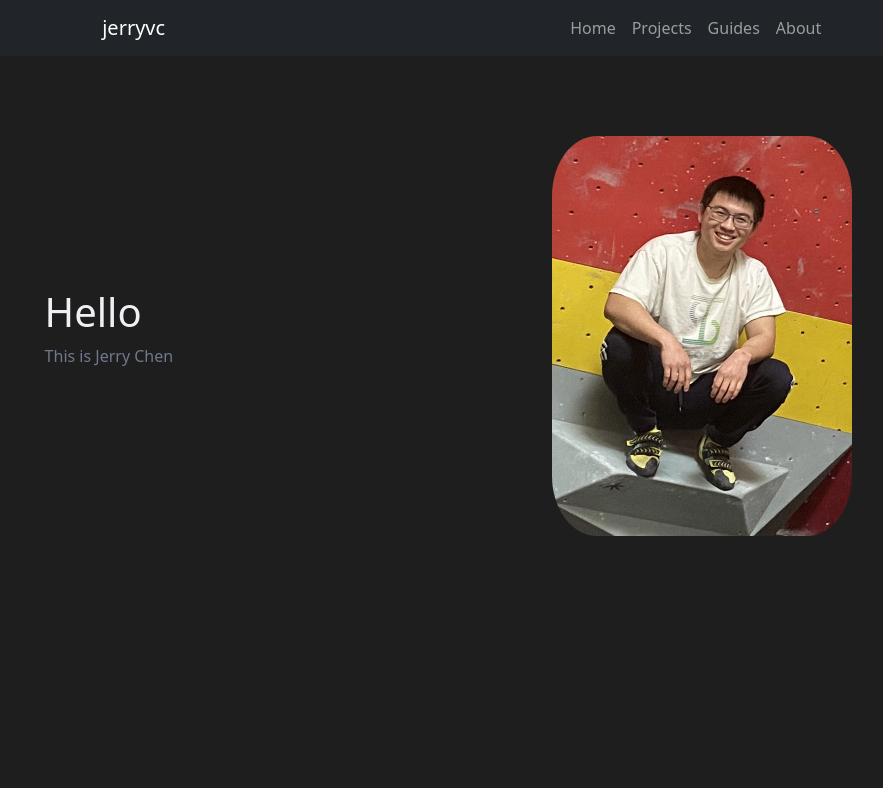
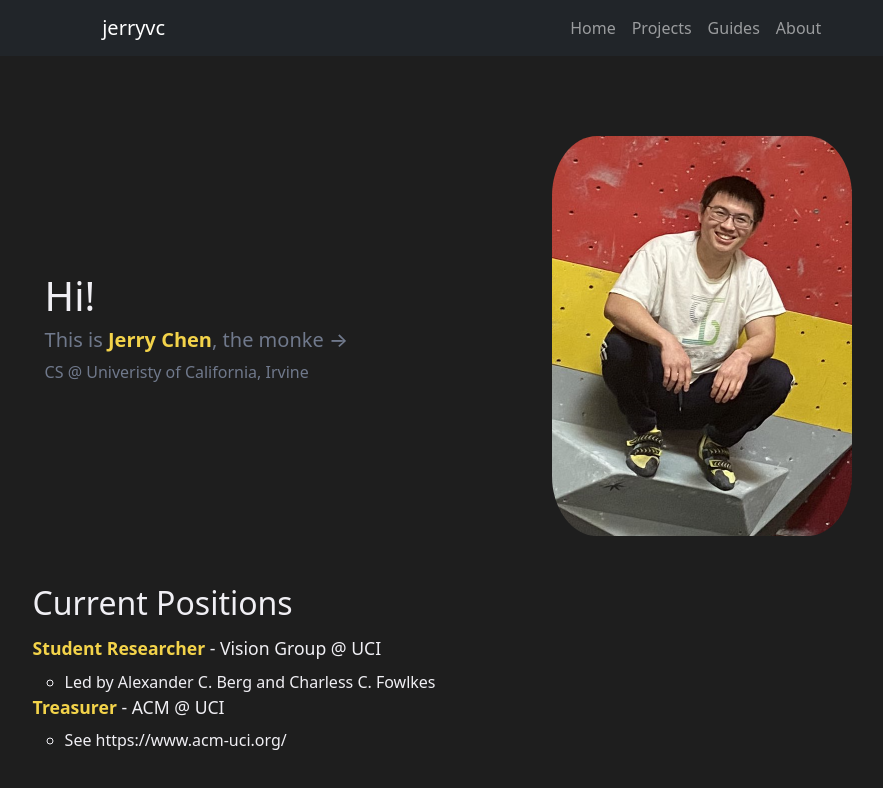
Before and after one commit to jerryvchen/jerryvchen.github.io, a React (Vite) app: page / in a window 1280 px wide. Shown: the top 788 px of the page, without its empty margins (161-1044 px from the left). Built offline with nearby package versions, Linux system fonts and the light colour scheme.

Commit message:
added initaial current positions

```diff
--- a/src/pages/Home.scss
+++ b/src/pages/Home.scss
@@ -1,6 +1,7 @@
 .home-container {
     margin-top: 5rem;
     display: flex;
+    flex-direction: column;
     align-items: center;
     justify-content: center;
 }
@@ -22,8 +23,36 @@
     border-radius: 15%;
 }
 
+.positions-section {
+    margin-top: 3rem;
+    text-align: left;
+    width: 80%;
+  }
+
+  .positions-list {
+    margin-top: 0.8rem;
+    list-style: none;
+    padding: 0;
+    text-align: left;
+  }
+
+  .positions-list > li {
+    margin-bottom: 0.5rem;
+    font-size: 1.1rem;
+  }
+
+  .positions-list li ul {
+    list-style-type: circle;
+    margin-left: 1.5rem;
+    font-size: 0.95rem;
+  }
+
+  .positions-list li ul li {
+    margin-bottom: 0.5rem;
+  }
+
 @media (max-width: 991px) {
-    .row {
+    .row, .positions-section {
         width: 100%;
     }
 }
--- a/src/pages/Home.tsx
+++ b/src/pages/Home.tsx
@@ -6,8 +6,9 @@ const Home: React.FC = () => {
         <div className="container home-container">
             <div className="row justify-content-center">
                 <div className="col-md-6 home-text">
-                    <h1>Hello</h1>
-                    <p>This is Jerry Chen</p>
+                    <h1>Hi!</h1>
+                    <h5>This is <b>Jerry Chen</b>, the monke &rarr;</h5>
+                    <p>CS @ Univeristy of California, Irvine</p>
                 </div>
                 <div className="col-md-6 text-center">
                     <img
@@ -17,6 +18,20 @@ const Home: React.FC = () => {
                     />
                 </div>
             </div>
+            <div className="positions-section">
+                <h2>Current Positions</h2>
+                <ul className="positions-list">
+                    <li><b>Student Researcher</b> - Vision Group @ UCI</li>
+                    <ul>
+                        <li>Led by Alexander C. Berg and Charless C. Fowlkes</li>
+                    </ul>
+                    <li><b>Treasurer</b> - ACM @ UCI</li>
+                    <ul>
+                        <li>See https://www.acm-uci.org/</li>
+                    </ul>
+                </ul>
+
+            </div>
         </div>
     );
 };
--- a/src/styles/global.scss
+++ b/src/styles/global.scss
@@ -11,6 +11,10 @@ body {
     min-height: 100vh;
 }
 
-p, a, span {
+p, a, span, h3, h4, h5, h6 {
     color: $secondary-text-color;
 }
+
+b {
+    color: $accent-color
+}
```
